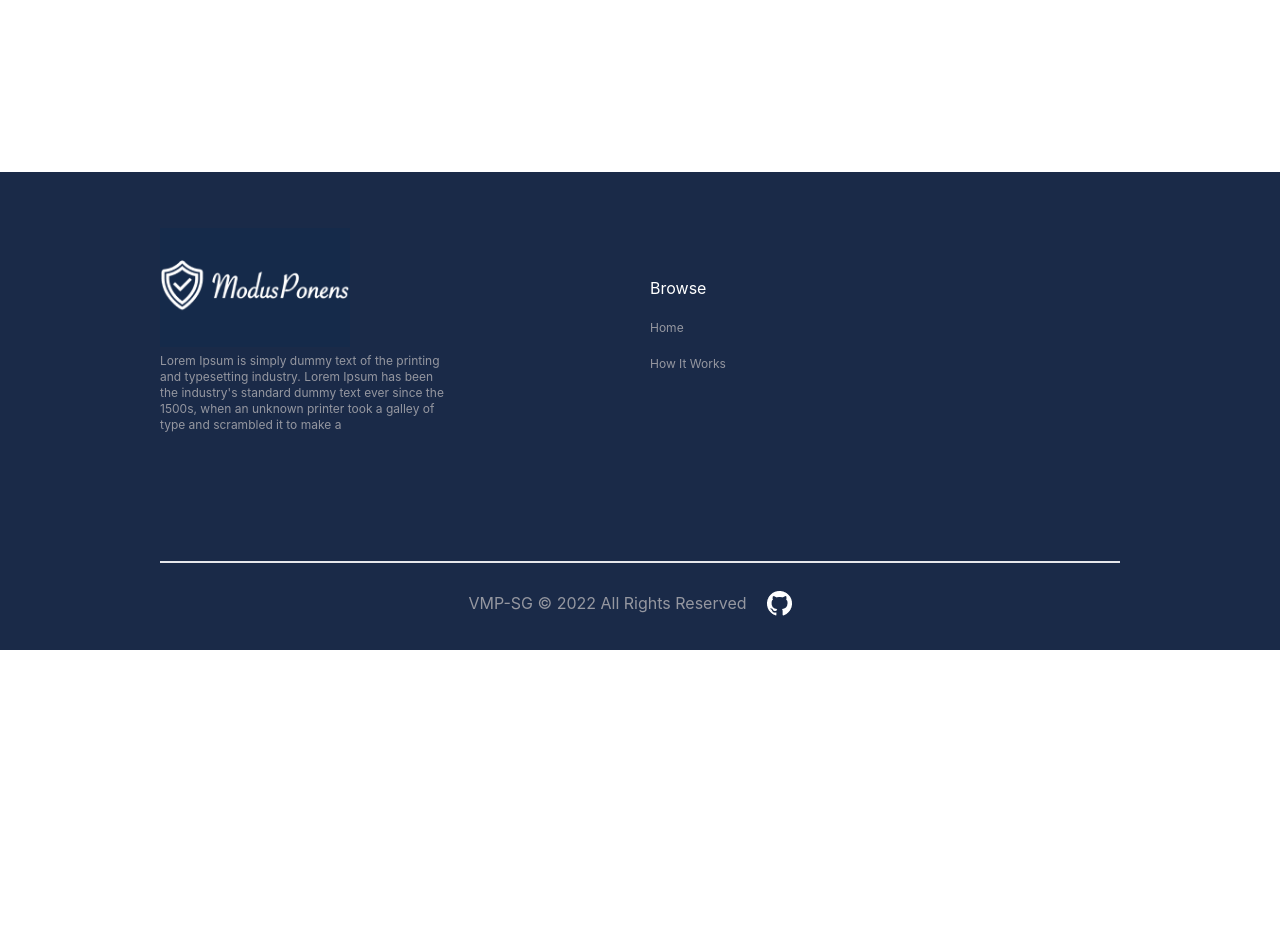
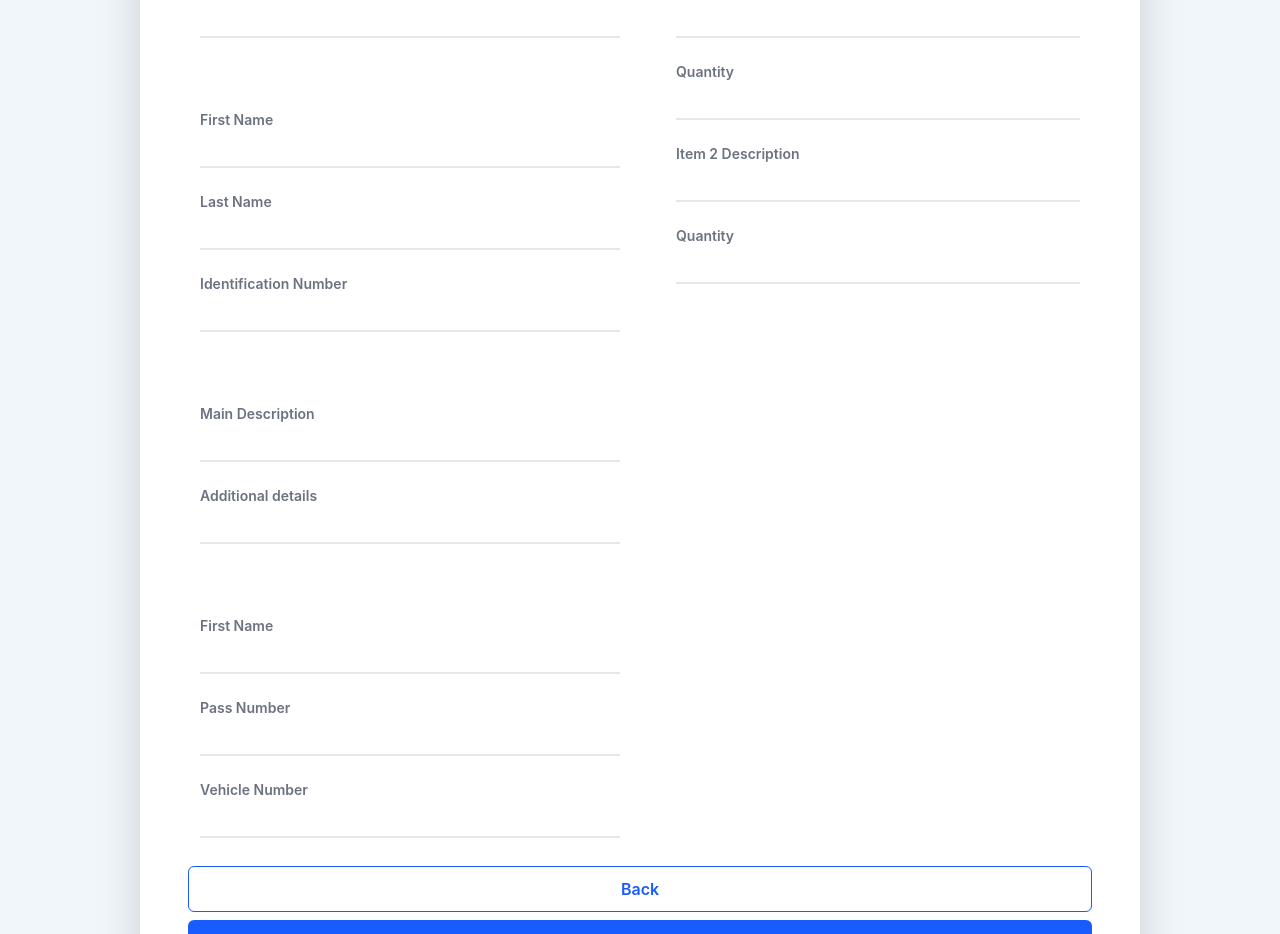
Before and after one commit to VMP-SG/PSACodeSprint2022, a Next.js app in the folder modus-ponens/: page /approval/aetos/1 in a window 1280 px wide. Before the commit this address had no page. Shown: the part 760-1694 px from the top of the page. Before the commit the page ends 1410 px from the top, so only its background shows below. Built offline with nearby package versions, Linux system fonts and the light colour scheme.

Commit message:
AETOS Approval

```diff
--- /dev/null
+++ b/modus-ponens/components/ApprovePages/AETOSApproval.js
@@ -0,0 +1,101 @@
+import React, { useState, useEffect } from "react";
+import MaxRow from "../Container/MaxRow";
+import FormExterior from "../Requests/FormExterior";
+import UneditableTextField from "../Requests/UneditableTextField";
+import TextFieldHeaders from "../Requests/TextFieldHeaders";
+import FullWidthButton from "../Requests/FullWidthButton";
+
+const RequestLeft = ({}) => {
+  return (
+    <div className="w-full px-5">
+      <TextFieldHeaders title={"Company Details"} />
+      <UneditableTextField header={"Company"} type={"text"} value={"ABC"} />
+      <TextFieldHeaders title={"Requestor Details"} />
+      <UneditableTextField
+        header={"First Name"}
+        type={"text"}
+        value={"Muthu"}
+      />
+      <UneditableTextField header={"Last Name"} type={"text"} value={"Bob"} />
+      <UneditableTextField
+        header={"Identification Number"}
+        type={"text"}
+        value={"1231231"}
+      />
+      <TextFieldHeaders title={"Purpose of Entry"} />
+      <UneditableTextField
+        header={"Main Description"}
+        type={"text"}
+        value={"Bring toilet paper"}
+      />
+      <UneditableTextField
+        header={"Additional details"}
+        type={"text"}
+        value={"500 rolls"}
+      />
+      <TextFieldHeaders title={"Driver Details"} />
+      <UneditableTextField
+        header={"First Name"}
+        type={"text"}
+        value={"Muthu"}
+      />
+      <UneditableTextField
+        header={"Pass Number"}
+        type={"text"}
+        value={"123123123"}
+      />
+      <UneditableTextField
+        header={"Vehicle Number"}
+        type={"text"}
+        value={"SAD1241D"}
+      />
+    </div>
+  );
+};
+
+const RequestRight = ({}) => {
+  return (
+    <div className="w-full px-5">
+      <TextFieldHeaders title={"Items to be declared"} />
+      <UneditableTextField
+        header={"Item 1 Description"}
+        type={"text"}
+        value={"Fan"}
+      />
+      <UneditableTextField header={"Quantity"} type={"text"} value={"100"} />
+      <UneditableTextField
+        header={"Item 2 Description"}
+        type={"text"}
+        value={"Toilet paper"}
+      />
+      <UneditableTextField header={"Quantity"} type={"text"} value={"100"} />
+    </div>
+  );
+};
+
+export default function AETOSApproval({ id }) {
+  const [open, setOpen] = useState(false);
+  return (
+    <div className="py-10">
+      <FormExterior>
+        <div className="font-bold text-3xl pb-10">Request #{id}</div>
+        <MaxRow
+          leftChild={<RequestLeft />}
+          rightChild={<RequestRight />}
+          leftAlign="start"
+          rightAlign="start"
+        />
+        <div>
+          <FullWidthButton text={"Back"} type={2} onClick={() => {}} />
+          <FullWidthButton
+            text={"Approve"}
+            type={1}
+            onClick={() => {
+              setOpen(true);
+            }}
+          />
+        </div>
+      </FormExterior>
+    </div>
+  );
+}
--- a/modus-ponens/components/Home/ContactSection.js
+++ b/modus-ponens/components/Home/ContactSection.js
@@ -34,9 +34,9 @@ const LeftChild = () => {
             className="w-6 h-6 text-[#185CFF] mr-2"
           >
             <path
-              fill-rule="evenodd"
+              fillRule="evenodd"
               d="M11.54 22.351l.07.04.028.016a.76.76 0 00.723 0l.028-.015.071-.041a16.975 16.975 0 001.144-.742 19.58 19.58 0 002.683-2.282c1.944-1.99 3.963-4.98 3.963-8.827a8.25 8.25 0 00-16.5 0c0 3.846 2.02 6.837 3.963 8.827a19.58 19.58 0 002.682 2.282 16.975 16.975 0 001.145.742zM12 13.5a3 3 0 100-6 3 3 0 000 6z"
-              clip-rule="evenodd"
+              clipRule="evenodd"
             />
           </svg>
           Singapore, SG
--- a/modus-ponens/components/Layout/MainHeader.js
+++ b/modus-ponens/components/Layout/MainHeader.js
@@ -1,4 +1,4 @@
-import React , {useState, useEffect} from 'react';
+import React, { useState, useEffect } from "react";
 import Link from "next/link";
 import Image from "next/image";
 import { useRouter } from "next/router";
@@ -13,18 +13,14 @@ const MainHeader = () => {
   const currentRoute = router.pathname;
   console.log(currentRoute);
 
+  const [user, setUser] = useState("");
 
-  const [user, setUser] = useState("")
-
-  useEffect( () => {
+  useEffect(() => {
     setUser(getUserData);
-  })
-
-
+  });
 
   return (
     <nav className="flex bg-dark-blue-main justify-center items-center w-[var(--max-screen-width)] px-40">
-
       <div className="flex container max-w-7xl justify-between items-center">
         <div className="nav-img flex-start">
           <Link href="/">
@@ -32,7 +28,7 @@ const MainHeader = () => {
           </Link>
         </div>
 
-        <div class="nav-items flex-grow items-start pl-24">
+        <div className="nav-items flex-grow items-start pl-24">
           <ul className="nav-list flex text-white">
             <Link href="/">
               <li
@@ -45,14 +41,15 @@ const MainHeader = () => {
               </li>
             </Link>
 
-
-          {user != null && <div className="flex">
-
+            {user != null && (
+              <div className="flex">
                 <Link href="/tasks">
                   <li
                     className={
                       "nav-items mx-5 border-b-2 border-b-transparent hover:border-b-2 hover:border-grey-main cursor-pointer" +
-                  (currentRoute == "/tasks" ? " border-b-2 border-white" : "")
+                      (currentRoute == "/tasks"
+                        ? " border-b-2 border-white"
+                        : "")
                     }
                   >
                     Tasks
@@ -84,15 +81,16 @@ const MainHeader = () => {
                     My Requests
                   </li>
                 </Link>
-
-          </div>}
-
+              </div>
+            )}
 
             <Link href="/pageGuide">
               <li
                 className={
                   "nav-items mx-5 border-b-2 border-b-transparent hover:border-b-2 hover:border-grey-main cursor-pointer" +
-                (currentRoute == "/pageGuide" ? " border-b-2 border-white" : "")
+                  (currentRoute == "/pageGuide"
+                    ? " border-b-2 border-white"
+                    : "")
                 }
               >
                 How It Works
@@ -101,15 +99,15 @@ const MainHeader = () => {
           </ul>
         </div>
 
-        {currentRoute != "/account/login" && <Link href="/account/login">
+        {currentRoute != "/account/login" && (
+          <Link href="/account/login">
             <div className="nav-button flex justify-center items-center px-6 py-3  rounded bg-white text text-black cursor-pointer">
               <Image src={LoginIcon} />
               <span className="ml-3">Login</span>
             </div>
-        </Link>}
+          </Link>
+        )}
       </div>
-
-
     </nav>
   );
 };
--- /dev/null
+++ b/modus-ponens/pages/approval/aetos/[id].js
@@ -0,0 +1,18 @@
+import React, { useState, useEffect } from "react";
+import { useRouter } from "next/router";
+import AETOSApproval from "../../../components/ApprovePages/AETOSApproval";
+import HeroHeader from "../../../components/Layout/HeroHeader";
+
+export default function RequestPage() {
+  const router = useRouter();
+  const { id } = router.query;
+  return (
+    <div className="flex flex-col items-center justify-center bg-light-blue-0">
+      <HeroHeader
+        title="Tasks Dashboard"
+        subtitle="items require your attention"
+      />
+      <AETOSApproval id={id} />
+    </div>
+  );
+}
```
Also changed, not shown: 1 other file (tests, documents, lock files or other folders). Lines whose indentation alone changed are shown as unchanged.
